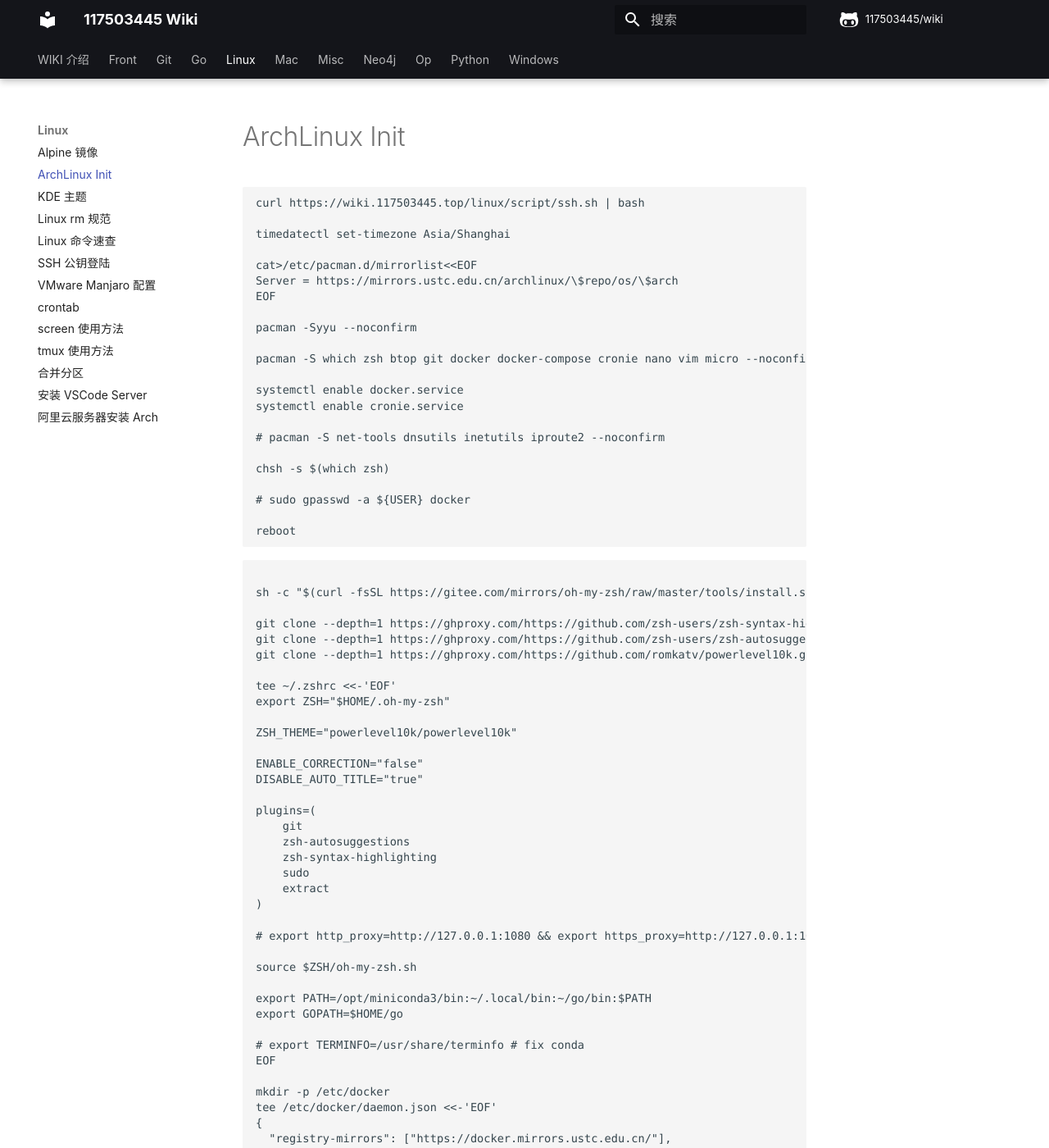
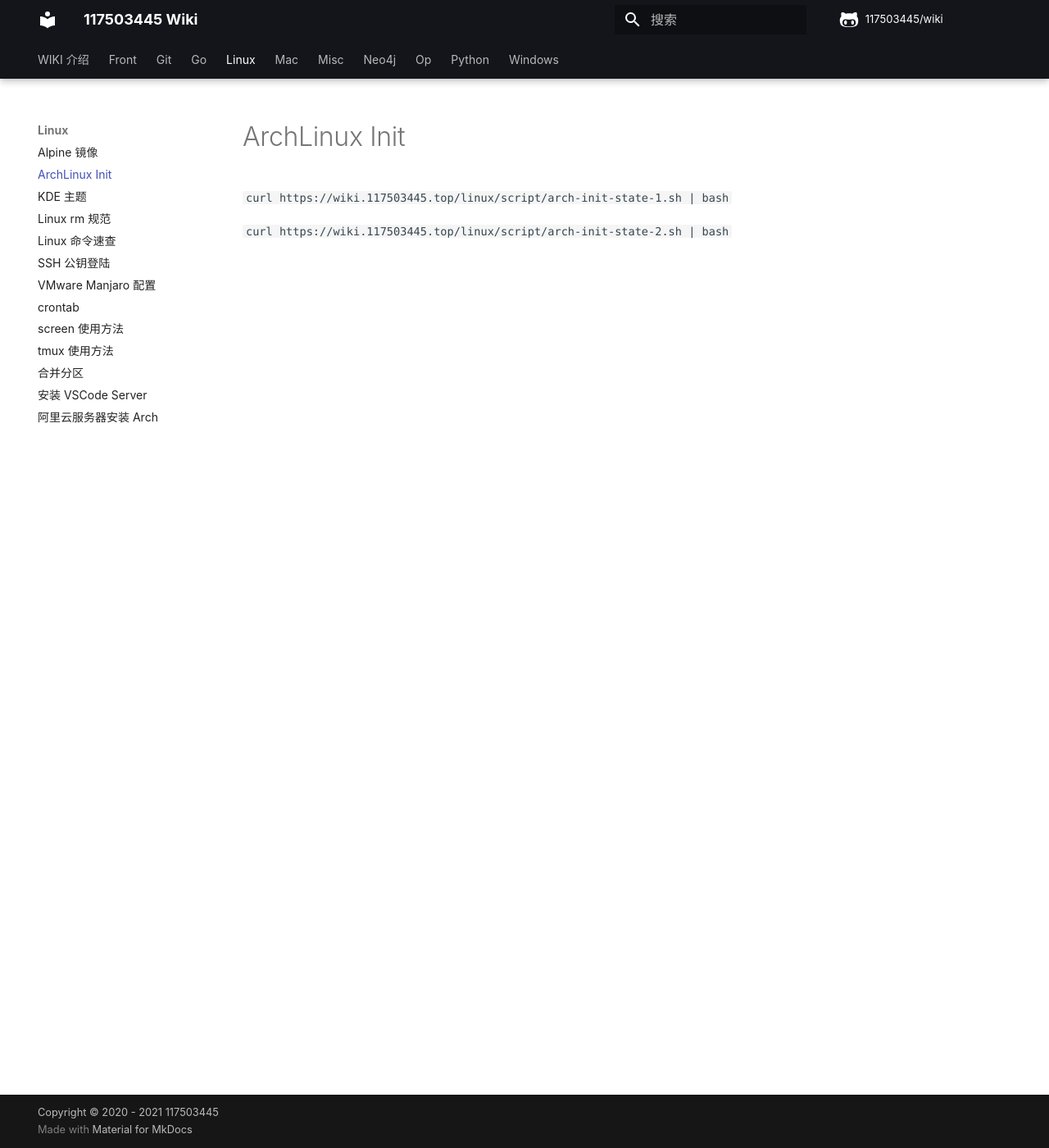
Before and after one commit to 117503445/wiki, an MkDocs documentation site: the page built from docs/linux/ArchLinux Init.md, in a window 1280 px wide and 1400 px high. Shown: the whole window at 82% size. Built offline with MkDocs 1.6.1 and Material for MkDocs 9.7.7, drawn with Linux system fonts in a browser that asks for light colours; some web fonts are replaced; comment, search, counter and statistics services are not loaded; some of the changed text lies outside the part shown.

Commit message:
arch init
Signed-off-by: 117503445 <t117503445@gmail.com>

````diff
--- a/docs/linux/ArchLinux Init.md
+++ b/docs/linux/ArchLinux Init.md
@@ -1,75 +1,5 @@
 # ArchLinux Init
 
-```sh
-curl https://wiki.117503445.top/linux/script/ssh.sh | bash
+`curl https://wiki.117503445.top/linux/script/arch-init-state-1.sh | bash`
 
-timedatectl set-timezone Asia/Shanghai
-
-cat>/etc/pacman.d/mirrorlist<<EOF
-Server = https://mirrors.ustc.edu.cn/archlinux/\$repo/os/\$arch
-EOF
-
-pacman -Syyu --noconfirm
-
-pacman -S which zsh btop git docker docker-compose cronie nano vim micro --noconfirm
-
-systemctl enable docker.service
-systemctl enable cronie.service
-
-# pacman -S net-tools dnsutils inetutils iproute2 --noconfirm
-
-chsh -s $(which zsh)
-
-# sudo gpasswd -a ${USER} docker
-
-reboot
-```
-
-```sh
-
-sh -c "$(curl -fsSL https://gitee.com/mirrors/oh-my-zsh/raw/master/tools/install.sh)"
-
-git clone --depth=1 https://ghproxy.com/https://github.com/zsh-users/zsh-syntax-highlighting.git $ZSH_CUSTOM/plugins/zsh-syntax-highlighting
-git clone --depth=1 https://ghproxy.com/https://github.com/zsh-users/zsh-autosuggestions.git $ZSH_CUSTOM/plugins/zsh-autosuggestions
-git clone --depth=1 https://ghproxy.com/https://github.com/romkatv/powerlevel10k.git ${ZSH_CUSTOM:-$HOME/.oh-my-zsh/custom}/themes/powerlevel10k
-
-tee ~/.zshrc <<-'EOF'
-export ZSH="$HOME/.oh-my-zsh"
-
-ZSH_THEME="powerlevel10k/powerlevel10k"
-
-ENABLE_CORRECTION="false"
-DISABLE_AUTO_TITLE="true"
-
-plugins=(
-    git
-    zsh-autosuggestions
-    zsh-syntax-highlighting
-    sudo
-    extract
-)
-
-# export http_proxy=http://127.0.0.1:1080 && export https_proxy=http://127.0.0.1:1080
-
-source $ZSH/oh-my-zsh.sh
-
-export PATH=/opt/miniconda3/bin:~/.local/bin:~/go/bin:$PATH
-export GOPATH=$HOME/go
-
-# export TERMINFO=/usr/share/terminfo # fix conda
-EOF
-
-mkdir -p /etc/docker
-tee /etc/docker/daemon.json <<-'EOF'
-{
-  "registry-mirrors": ["https://docker.mirrors.ustc.edu.cn/"],
-  "log-driver": "json-file",
-  "log-opts": {
-    "max-size": "1m",
-    "max-file": "1"
-  }
-}
-EOF
-
-reboot
-```
+`curl https://wiki.117503445.top/linux/script/arch-init-state-2.sh | bash`
````
Also changed, not shown: 2 other files.
